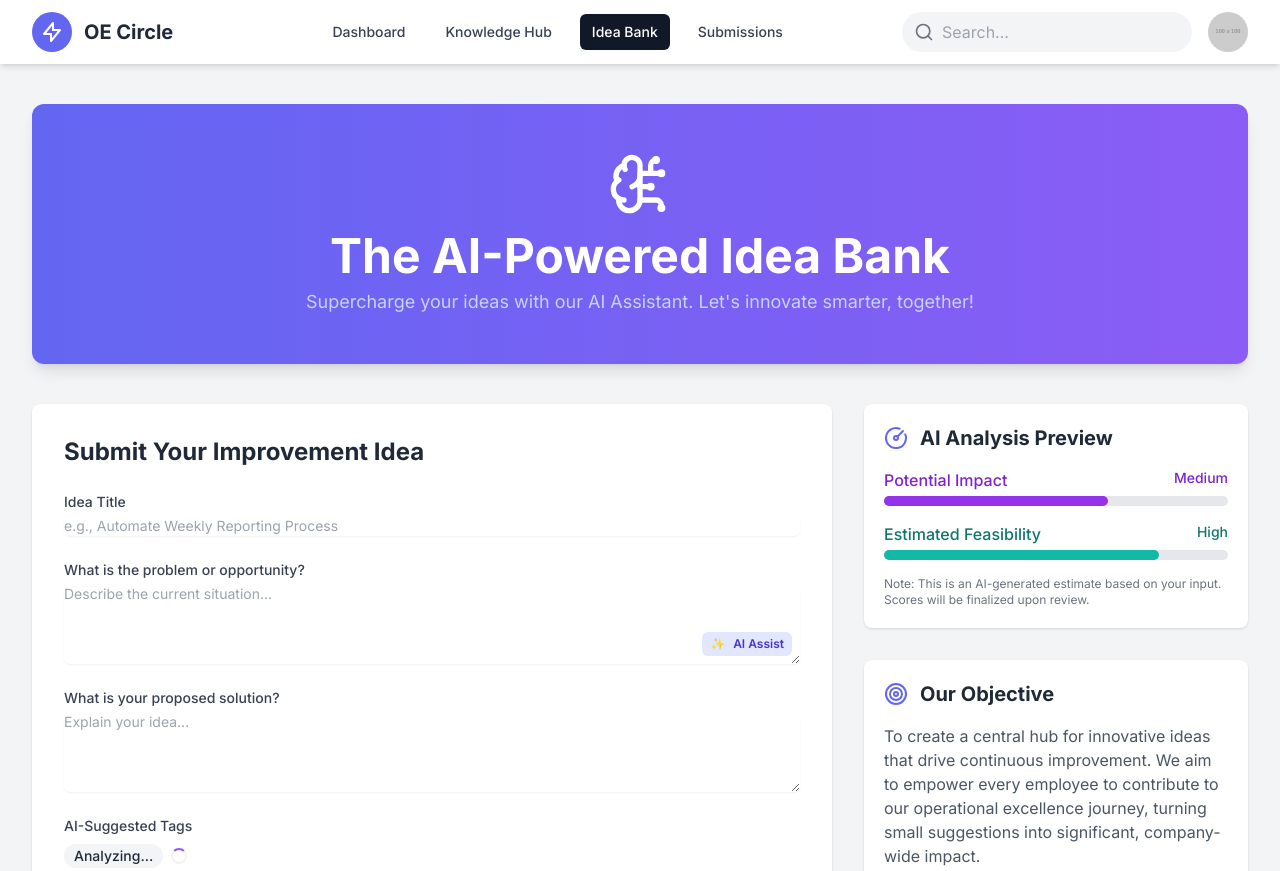
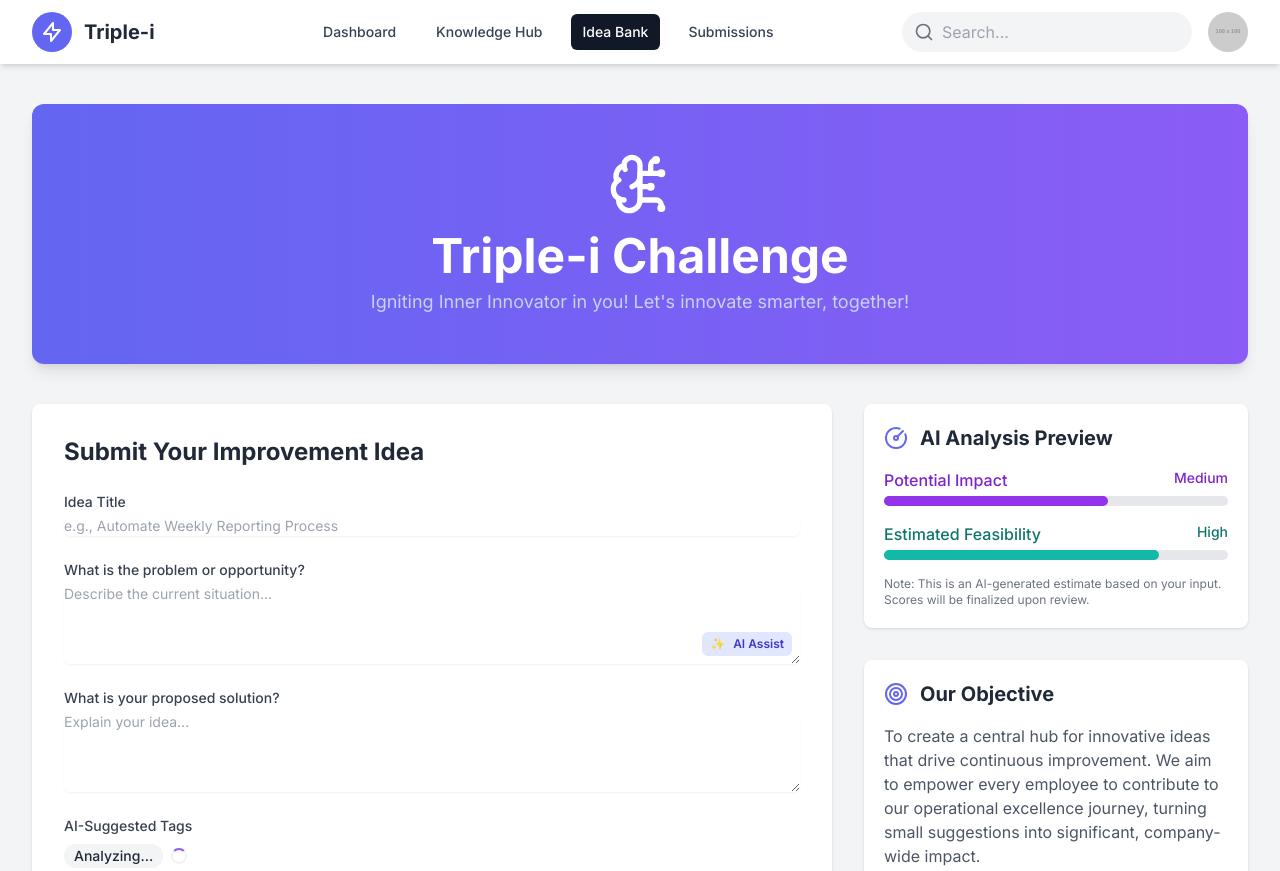
Before and after one commit to sharifahzabedah/zab, a plain HTML site: page index.html in a window 1280 px wide. Shown: the top 871 px of the page. Drawn offline with nearby package versions, Linux system fonts and the light colour scheme; placeholder pictures from the web are drawn by us.

Commit message:
Update index.html

```diff
--- a/index.html
+++ b/index.html
@@ -62,7 +62,7 @@
                             <svg class="h-6 w-6 text-white" fill="none" viewBox="0 0 24 24" stroke="currentColor"><path stroke-linecap="round" stroke-linejoin="round" stroke-width="2" d="M13 10V3L4 14h7v7l9-11h-7z"></path></svg>
                         </div>
                     </div>
-                    <span class="ml-3 font-bold text-xl text-gray-800">OE Circle</span>
+                    <span class="ml-3 font-bold text-xl text-gray-800">Triple-i</span>
                 </div>
                 <div class="hidden md:block">
                     <div class="ml-10 flex items-baseline space-x-4">
@@ -93,8 +93,8 @@
         <!-- Hero Section -->
         <div class="ai-gradient-bg rounded-xl shadow-lg p-8 md:p-12 mb-10 text-white text-center">
             <i data-lucide="brain-circuit" class="h-16 w-16 mx-auto mb-4 text-white"></i>
-            <h1 class="text-4xl md:text-5xl font-bold mb-2">The AI-Powered Idea Bank</h1>
-            <p class="text-lg text-indigo-200 max-w-2xl mx-auto">Supercharge your ideas with our AI Assistant. Let's innovate smarter, together!</p>
+            <h1 class="text-4xl md:text-5xl font-bold mb-2">Triple-i Challenge</h1>
+            <p class="text-lg text-indigo-200 max-w-2xl mx-auto">Igniting Inner Innovator in you! Let's innovate smarter, together!</p>
         </div>
 
         <!-- Main Layout -->
```
